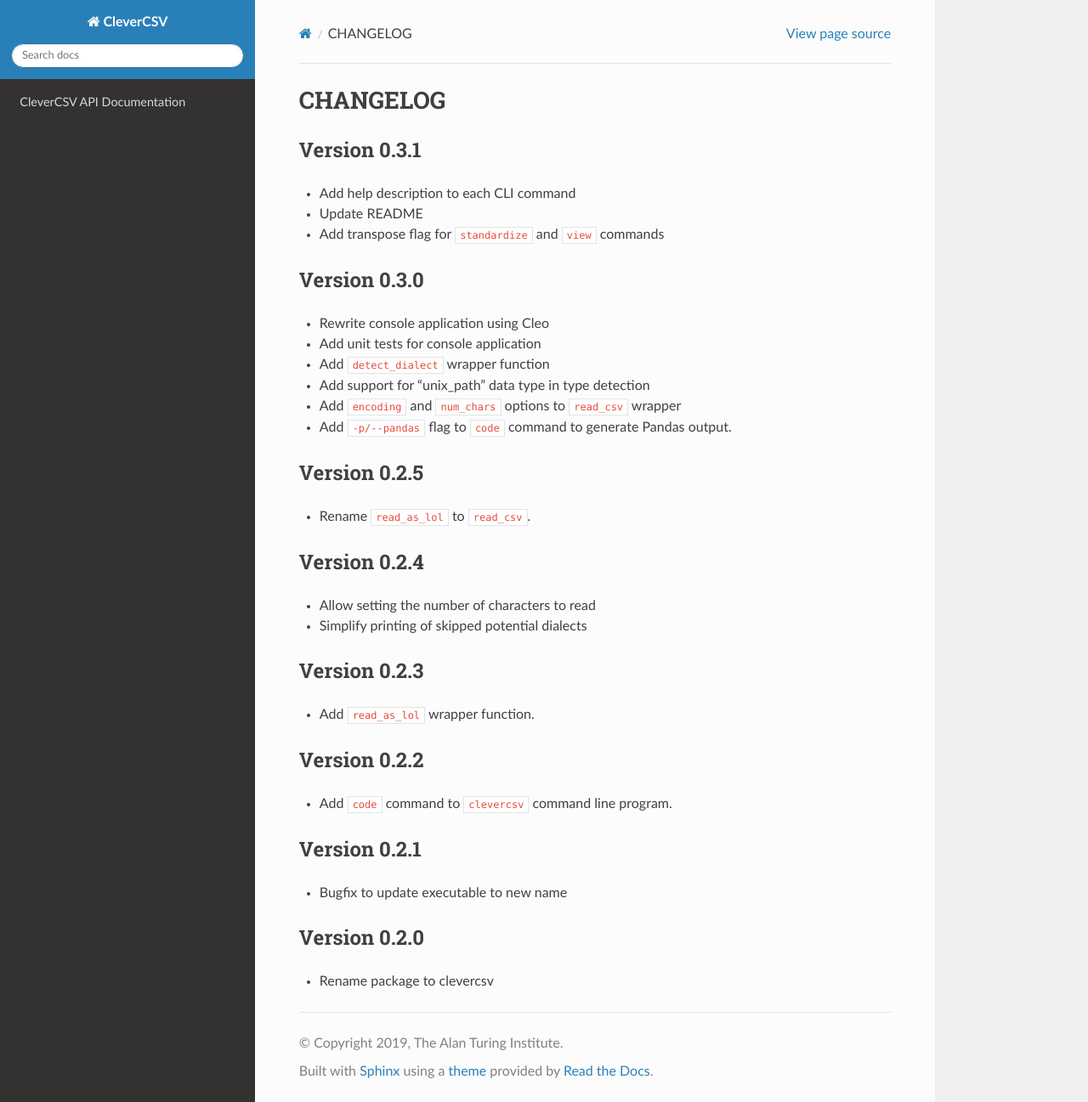
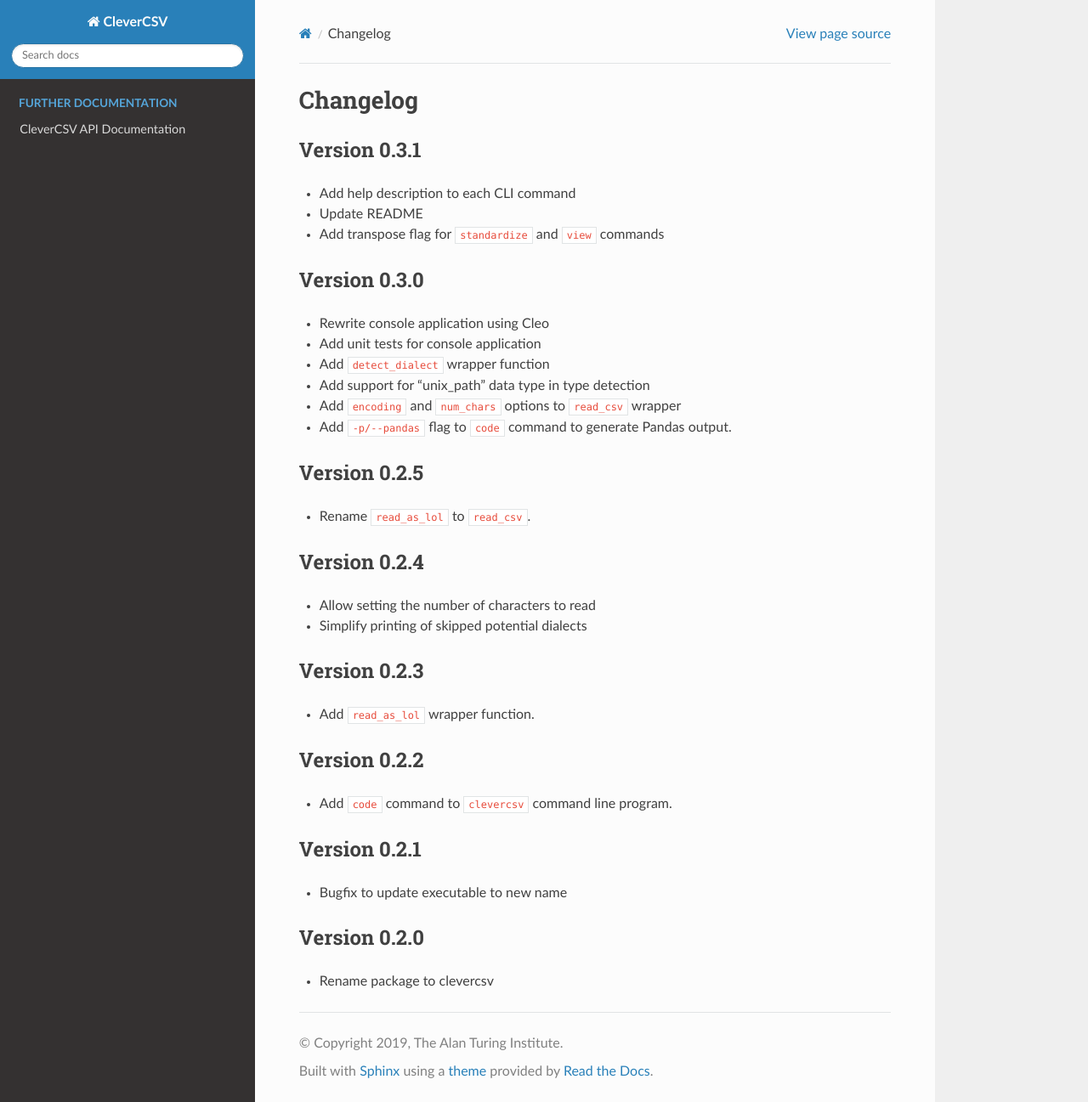
Before and after one commit to alan-turing-institute/CleverCSV, a Sphinx documentation site: the page built from docs/CHANGELOG.rst, in a window 1280 px wide and 1297 px high. Shown: the whole window at 85% size. Built offline with Sphinx 7.4.7 and the Read the Docs theme 2.0.0, drawn with Linux system fonts in a browser that asks for light colours; pages that are not in the unit, such as notebooks, are missing from menus.

Commit message:
Reformat docs structure

```diff
--- a/docs/CHANGELOG.rst
+++ b/docs/CHANGELOG.rst
@@ -1,5 +1,5 @@
 
-CHANGELOG
+Changelog
 =========
 
 Version 0.3.1
--- a/docs/index.rst
+++ b/docs/index.rst
@@ -1,8 +1,10 @@
+
+.. include:: ./readme.rst
 
 .. toctree::
+   :caption: Further Documentation
    :maxdepth: 2
 
-   readme
    changelog
    source/clevercsv
 
```
